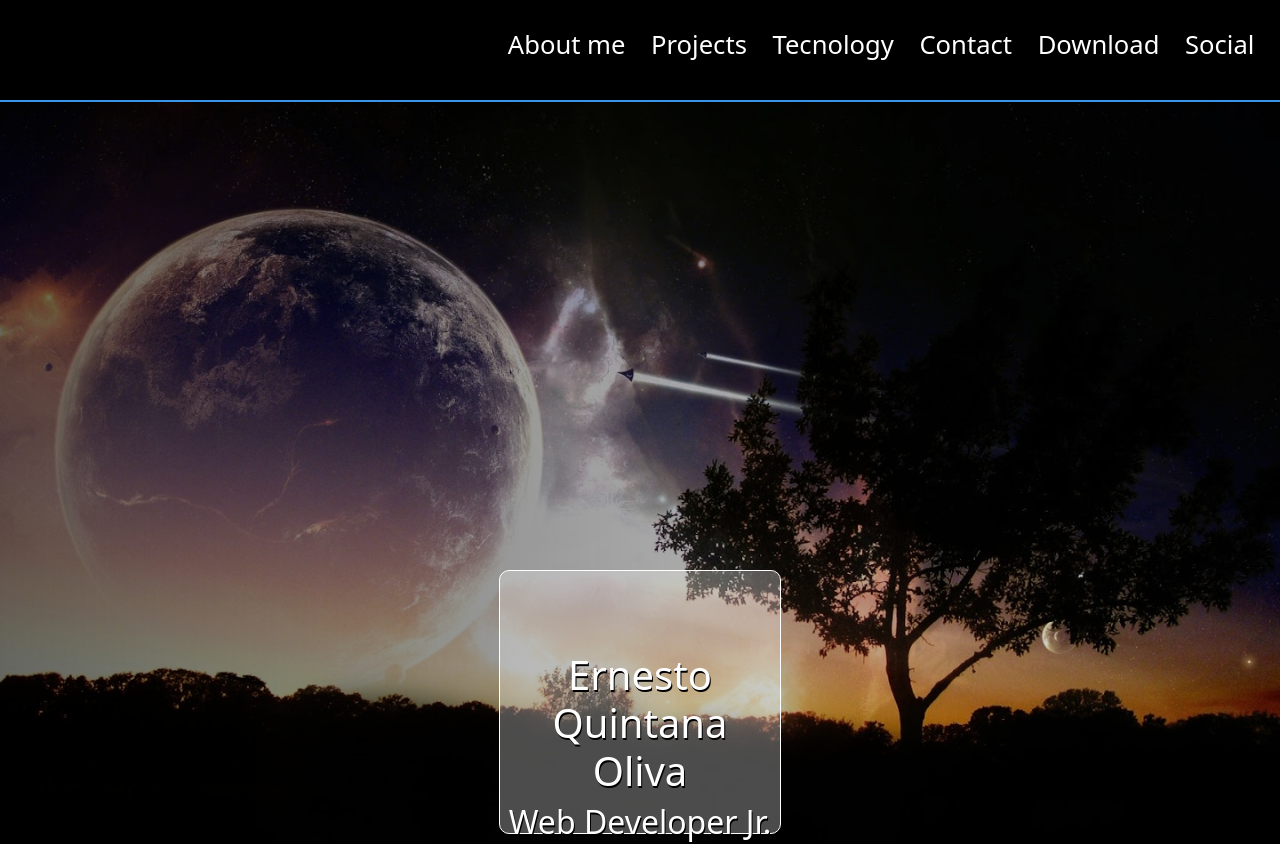
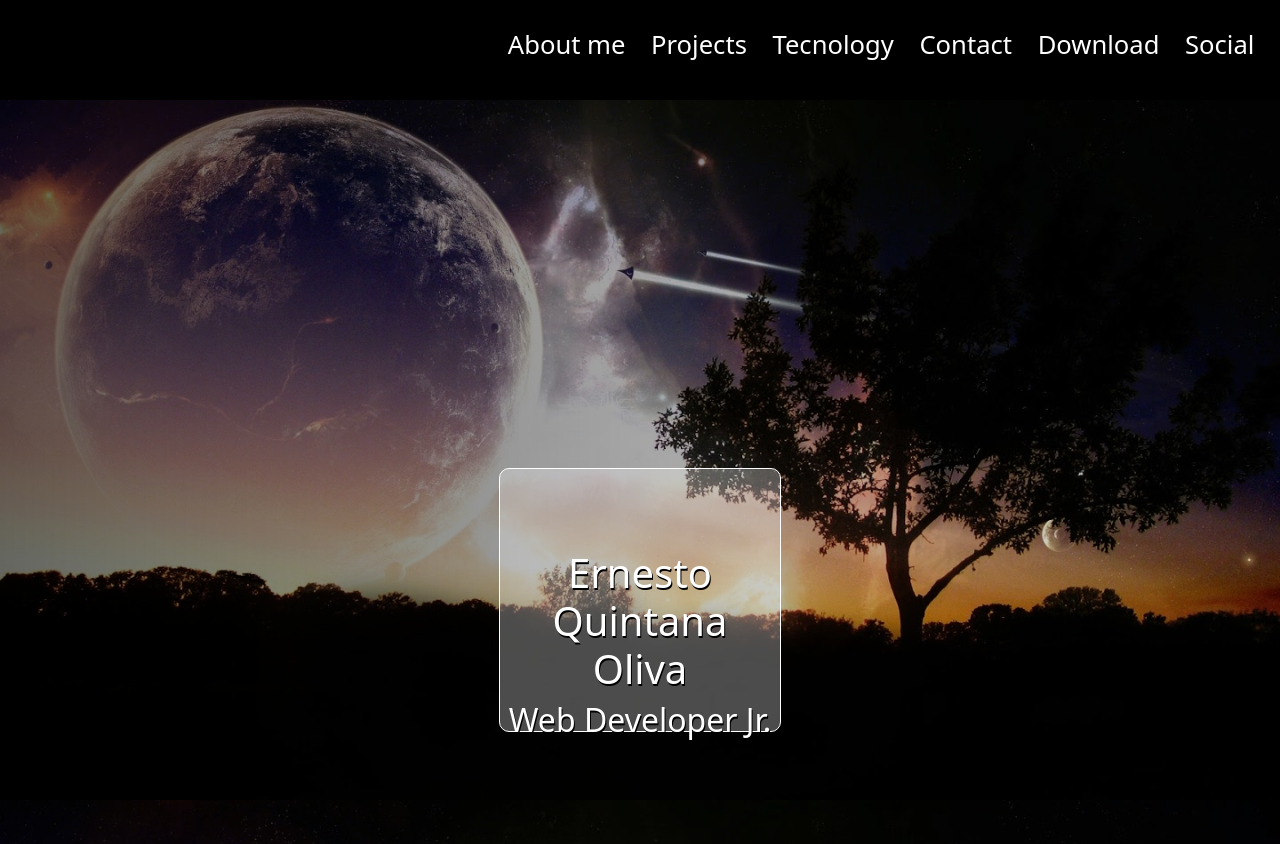
Before and after one commit to netoq/netoq.github.io, a plain HTML site: page indexc.html in a window 1280 px wide. Shown: the top 844 px of the page. Drawn offline with Linux system fonts and the light colour scheme.

Commit message:
se agregaron modificaciones en el header

```diff
--- a/indexc.html
+++ b/indexc.html
@@ -7,6 +7,7 @@
     <link href="https://fonts.googleapis.com/css?family=Open+Sans:300,400,600,700&display=swap" rel="stylesheet">
     <link rel="stylesheet" href="css/style.css" />
     <link rel="stylesheet" href="dist/css/bootstrap.css">
+    <script src="js\app.js"></script>
     <script src="https://kit.fontawesome.com/c178af35d7.js" crossorigin="anonymous"></script>
 
 
@@ -15,7 +16,7 @@
 
 <body>
     <header class="header">
-        <div class="contenedor">
+        <div class="contenedor-nav">
             <nav class="navegador">
                 <ul>
                     <li><a href="#js-aboutMe">About me</a></li>
@@ -30,14 +31,13 @@
 
             </div>
         </div>
-        <div class="contenedor-texto">
+        <div class="contenedor-texto" id="section1">
             <div class="texto">
                 <h1 class="nombre">Ernesto Quintana Oliva</h1>
                 <h2 class="Profesion">Web Developer Jr.</h2>
             </div>
         </div>
     </header>
-    <main>
     <section class="aboutMe" id="js-aboutMe">
         <div class="sectionAboutMe">
             <h2 class="titulo">Acerca de mí</h2>
@@ -115,8 +115,7 @@
         <div class="contenedor">
             <h3 class="titulo">Contacto</h3>
             <form class="formulario" action="">
-                    <input type="text" placeholder="Nombre" name="nombre" id="nombre" required maxlength="20"
-                        minlength="5">
+                <input type="text" placeholder="Nombre" name="nombre" id="nombre" required maxlength="20" minlength="5">
                 <input type="email" placeholder="Correo" name="correo" id="correo" required>
 
                 <textarea name="mensaje" id="mensaje" placeholder="Mensaje"></textarea>
@@ -125,15 +124,19 @@
             </form>
         </div>
     </section>
-    </main>
     <footer>
         <section class="social" id="js-social">
             <div class="contenedor">
-                <a href="https://www.linkedin.com/in/ernestoquintana108/" target="_blank" class="twitter"><i class="fab fa-linkedin"></i></a>
-                <a href="https://www.facebook.com/ernesto.quintanaoliva" target="_blank" class="facebook"><i class="fab fa-facebook-square"></i></a>
-                <a href="https://web.telegram.org/@netoQuintana" target="_blank" class="Telegram"><i class="fab fa-telegram"></i></a>
-                <a href="https://www.instagram.com/netoquintana/" target="_blank" class="Instagram"><i class="fab fa-instagram"></i></a>
-                <a href="https://github.com/netoq" target="_blank" class="github"><i class="fab fa-github-square"></i></a>
+                <a href="https://www.linkedin.com/in/ernestoquintana108/" target="_blank" class="twitter"><i
+                        class="fab fa-linkedin"></i></a>
+                <a href="https://www.facebook.com/ernesto.quintanaoliva" target="_blank" class="facebook"><i
+                        class="fab fa-facebook-square"></i></a>
+                <a href="https://web.telegram.org/@netoQuintana" target="_blank" class="Telegram"><i
+                        class="fab fa-telegram"></i></a>
+                <a href="https://www.instagram.com/netoquintana/" target="_blank" class="Instagram"><i
+                        class="fab fa-instagram"></i></a>
+                <a href="https://github.com/netoq" target="_blank" class="github"><i
+                        class="fab fa-github-square"></i></a>
             </div>
         </section>
         <div class="derechos">
--- /dev/null
+++ b/js/app.js
@@ -0,0 +1,14 @@
+document.addEventListener('DOMContentLoaded', ()=>{
+    'use strict'
+
+    function smoothScroll(target, duration){
+        let target = document.querySelector(target);
+
+        console.log(target);
+    }
+
+
+    console.log('hola mundo');
+    smoothScroll('#section1', 1000);
+
+})
--- a/sass/_header.scss
+++ b/sass/_header.scss
@@ -1,6 +1,13 @@
+.contenedor-nav {
+  position: fixed;
+  width: 100%;
+}
+
 .navegador {
   background-color: $negro;
   height: 100px;
+  position: fixed;
+  width: 100%;
   ul {
     display: flex;
     justify-content: flex-end;
@@ -25,9 +32,3 @@
     }
   }
 }
-
-.linea {
-  background-color: $azulPastel;
-  width: 100%;
-  height: 2px;
-}
--- a/sass/style.scss
+++ b/sass/style.scss
@@ -2,6 +2,13 @@
     padding: 0;
     margin: 0;
 }
+html{
+  scroll-behavior: smooth;
+}
+html,body{
+    height: 100%;
+}
+
 //Firts
 
 @import "colors";
```
Also changed, not shown: css/style.css, sass/_portada.scss (line endings or trailing spaces), 1 other file. Lines whose indentation alone changed are shown as unchanged.
